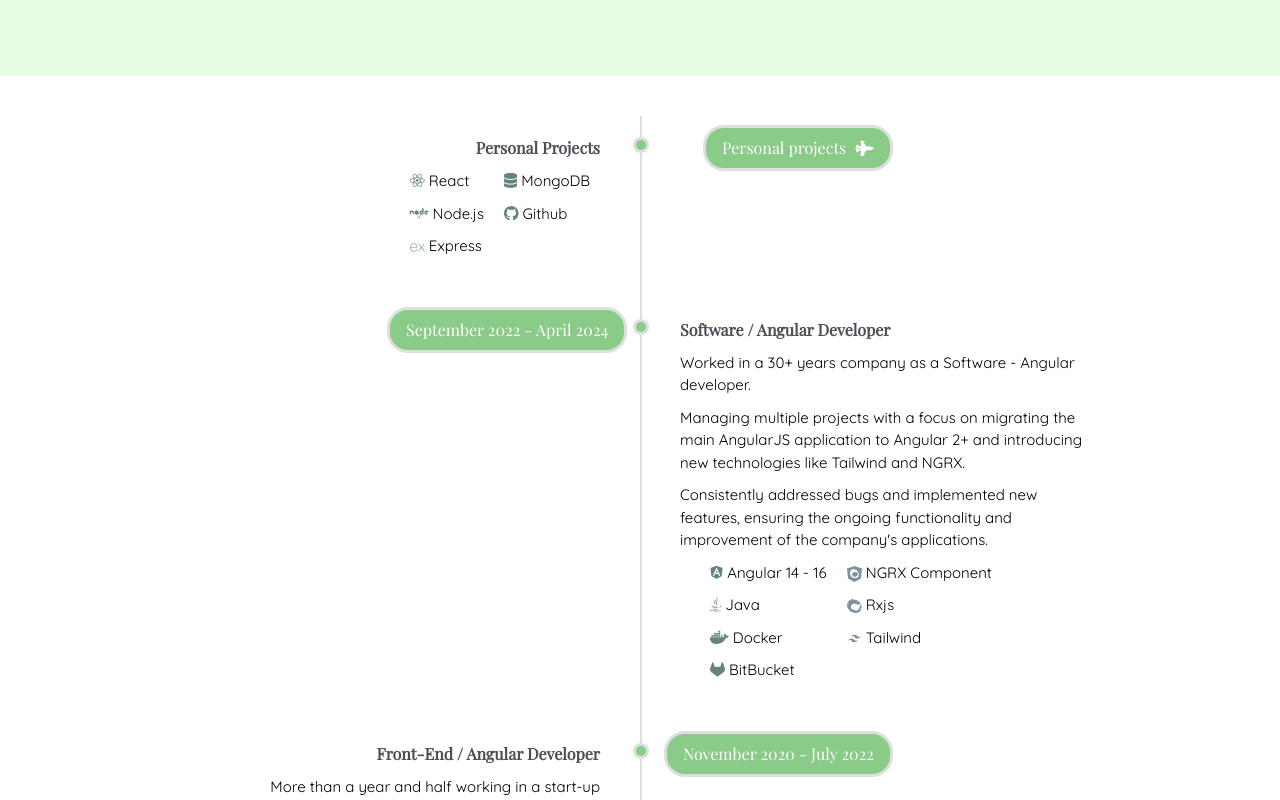
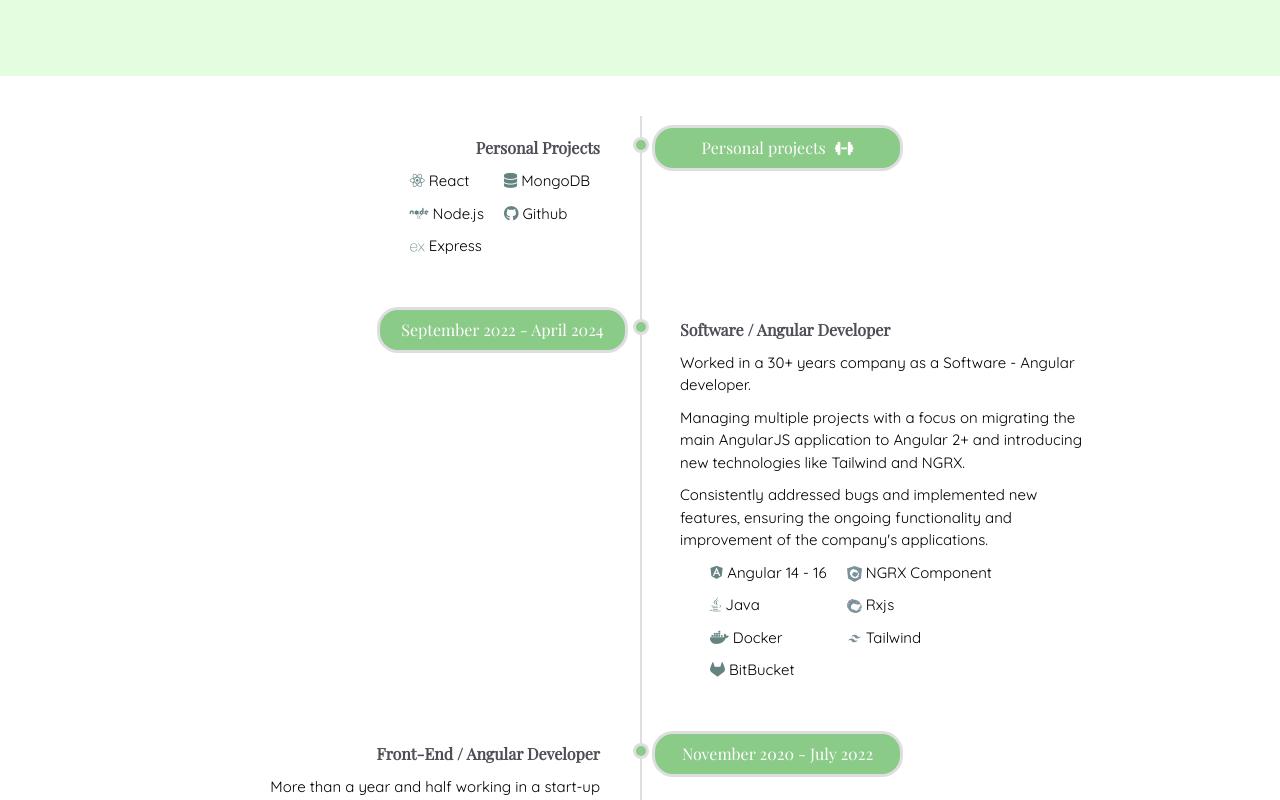
Before and after one commit to elahaye/new-portfolio-website, an Angular app: page / in a window 1280 px wide. Shown: the part 1580-2380 px from the top of the page. Built offline with nearby package versions, Linux system fonts and the light colour scheme.

Commit message:
Fix div sizes

```diff
--- a/src/app/modules/skills/components/timeline/timeline.component.html
+++ b/src/app/modules/skills/components/timeline/timeline.component.html
@@ -39,7 +39,7 @@
       <div class="time long">
         <h4>
           Personal projects
-          <i class="fas fa-fighter-jet"></i>
+          <i class="fas fa-dumbbell"></i>
         </h4>
       </div>
     </li>
--- a/src/app/modules/skills/components/timeline/timeline.component.scss
+++ b/src/app/modules/skills/components/timeline/timeline.component.scss
@@ -20,9 +20,8 @@
     height: 95%;
     background: var(--light-grey-color);
   }
-}
 
-.timeline ul {
+  ul {
     padding: 0;
     margin: 0;
 
@@ -34,6 +33,7 @@
       box-sizing: border-box;
 
       .time {
+        min-width: 115px;
         position: absolute;
         top: 12px;
         margin: 0;
@@ -44,8 +44,16 @@
         box-shadow: 0 0 0 3px var(--light-grey-color);
         transition: all 0.4s;
 
+        &.long {
+          min-width: 245px;
+        }
+
         &:hover {
           box-shadow: 0 0 0 3px var(--yellow-color);
+        }
+
+        h4 {
+          text-align: center;
         }
       }
 
@@ -82,10 +90,10 @@
         }
 
         .time {
-        right: -165px;
+          right: -135px;
 
           &.long {
-          right: -250px;
+            right: -260px;
           }
         }
       }
@@ -104,10 +112,10 @@
         }
 
         .time {
-        left: -165px;
+          left: -135px;
 
           &.long {
-          left: -250px;
+            left: -260px;
           }
         }
       }
@@ -116,6 +124,7 @@
         margin: 10px 0 0;
         padding: 0;
         font-size: 15px;
+      }
     }
   }
 }
```
Lines whose indentation alone changed are shown as unchanged.
